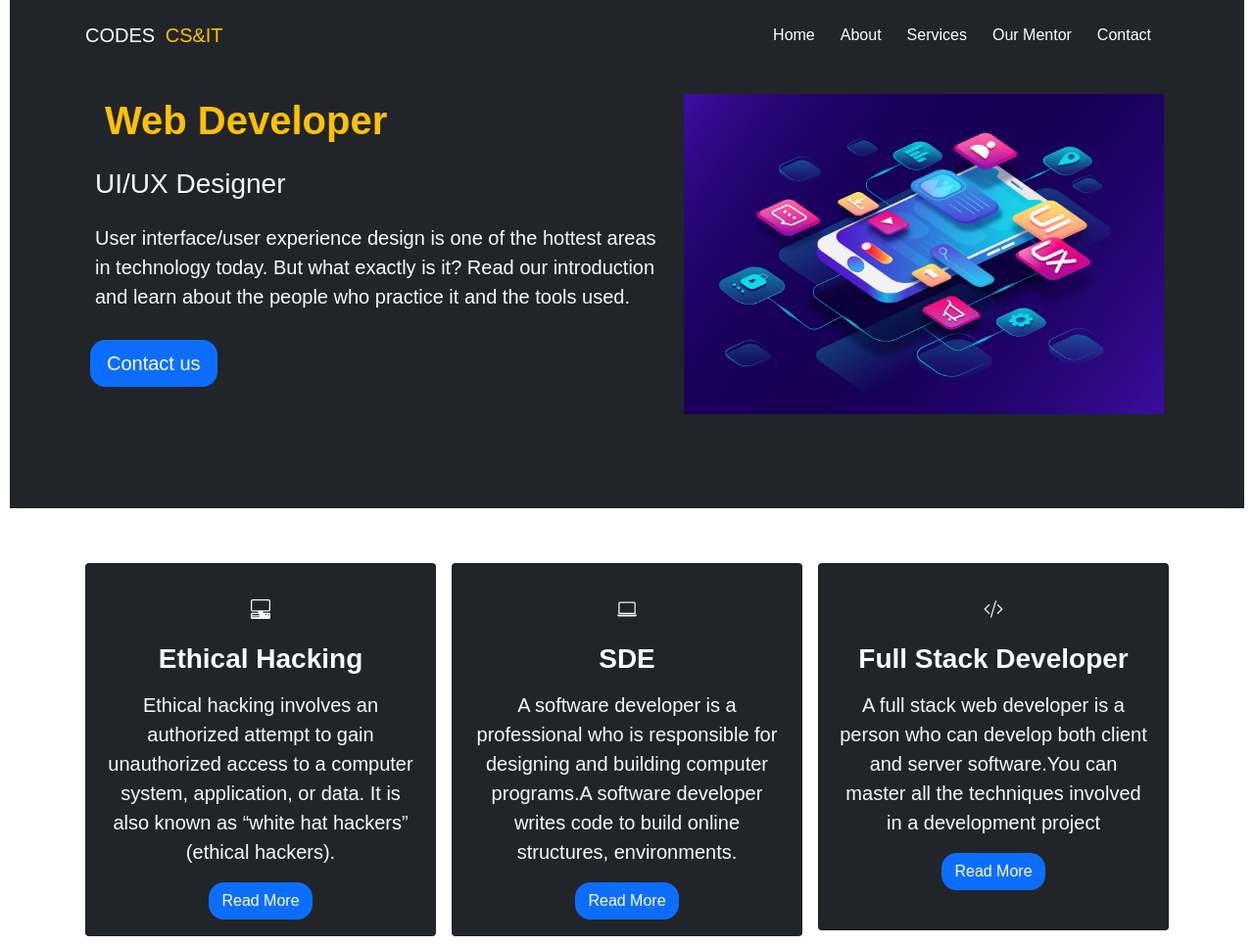
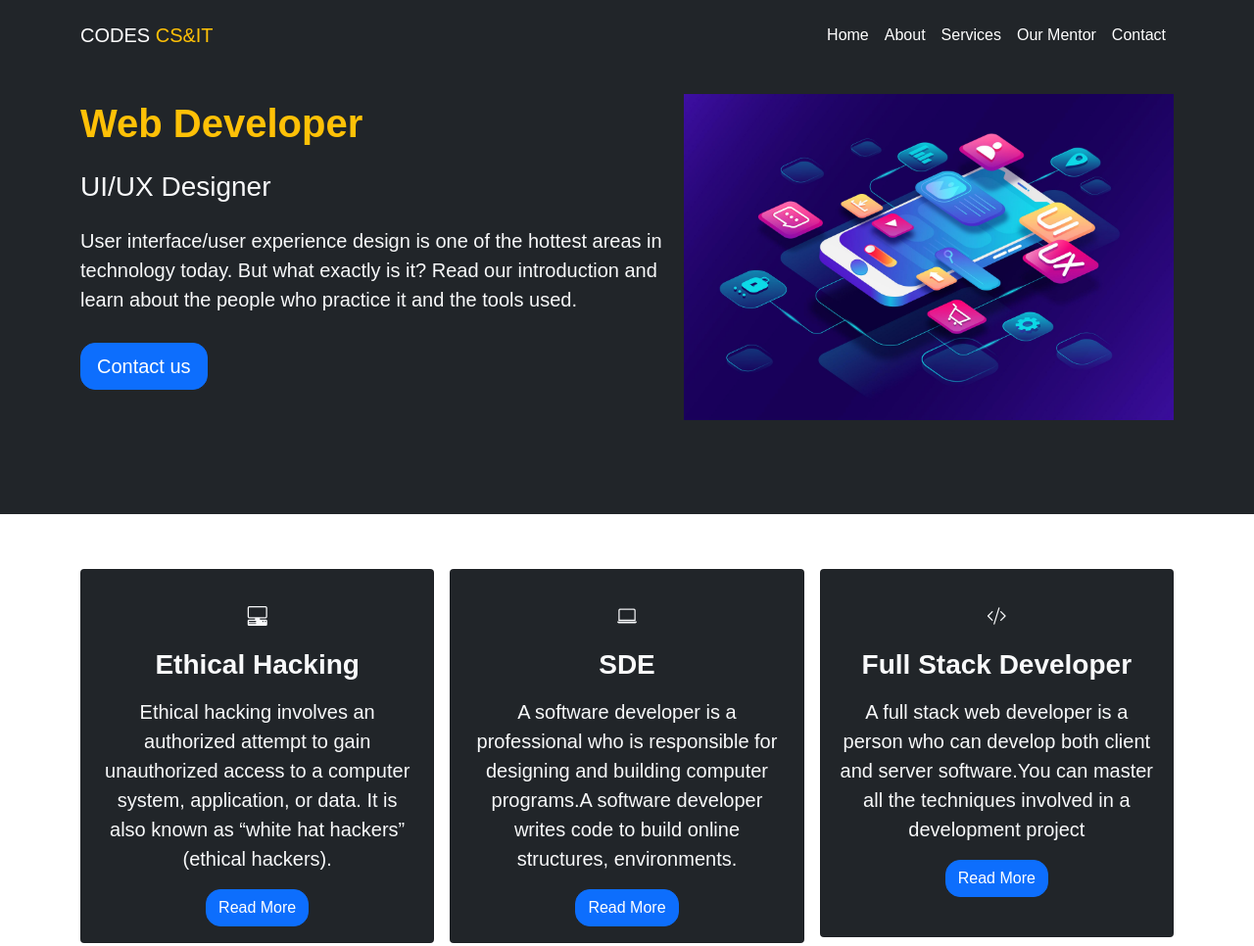
Before and after one commit to Suryesh/codescsit, a plain HTML site: page index.html in a window 1280 px wide. Shown: the top 966 px of the page at 98% size. Drawn offline with nearby package versions, Linux system fonts and the light colour scheme; a web font is replaced by a local one.

Commit message:
Update style.css

```diff
--- a/style.css
+++ b/style.css
@@ -5,19 +5,11 @@
     padding: 0px;
     box-sizing: border-box;
     font-family: 'Popins', sans-serif;
-    padding-left: 5px;
-    padding-right: 5px;
 }
 
 a{
     color: #000;
     text-decoration: none;
-}
-
-.navbar{
-    padding-left: 5px;
-    margin-left: 10px;
-    margin-right: 10px;
 }
 
 .services, .p, .card-text{
```
